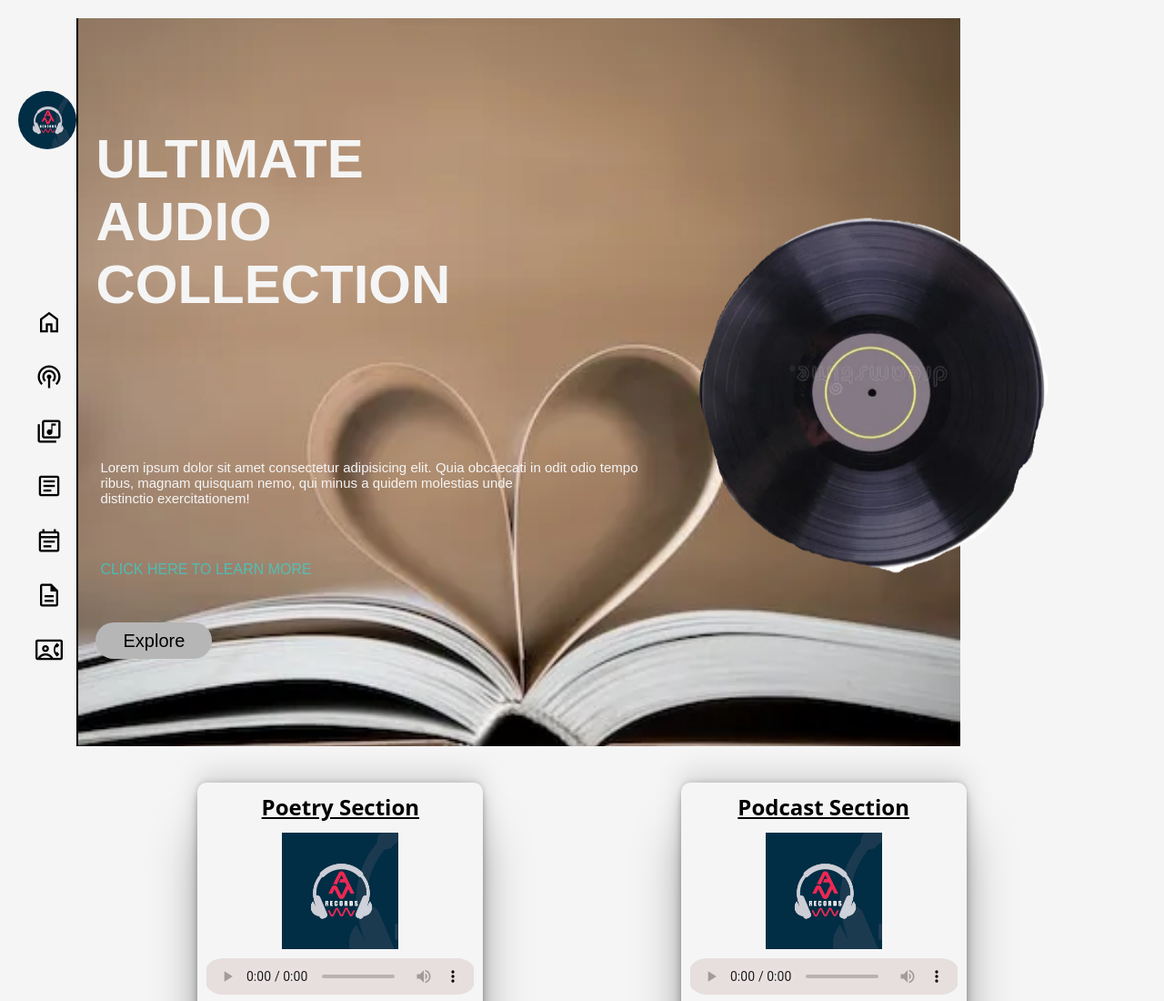
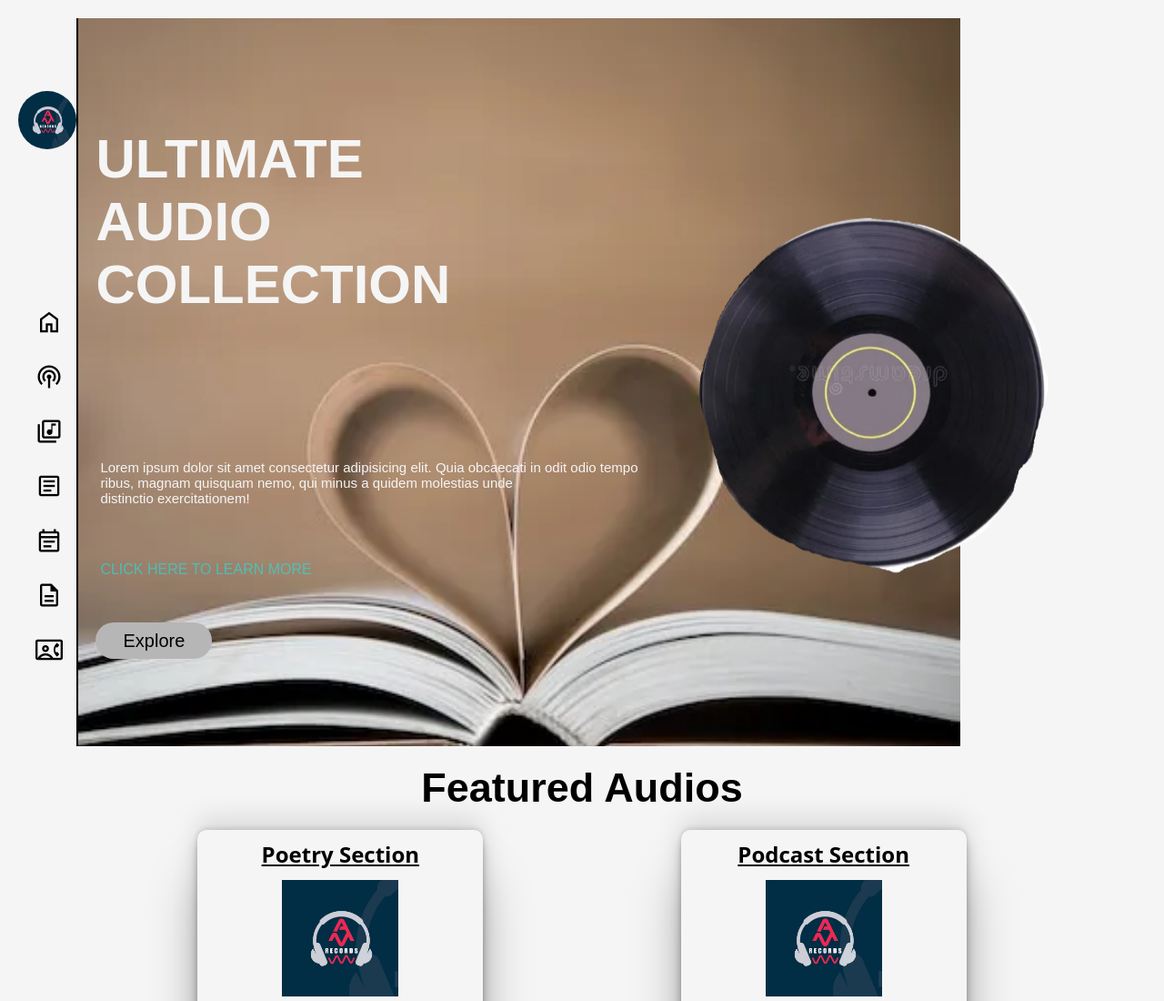
Before and after one commit to Aayushsah6969/Audio-Project, a plain HTML site: page index.html in a window 1280 px wide. Shown: the top 1100 px of the page at 91% size. Drawn offline with nearby package versions, Linux system fonts and the light colour scheme.

Commit message:
third commit

```diff
--- a/index.html
+++ b/index.html
@@ -79,13 +79,13 @@
     </div>
 
     <section class="section-2">
+      <h1>Featured Audios</h1>
       <div class="container">
         <div class="card_container">
           <div class="poetry_container">
             <h2>Poetry Section</h2>
             <div class="box">
               <img src="logo.webp" alt="">
-
               <ul>
                 <li><audio src="audio.mp3" controls></audio></li>
                 <li><audio src="audio.mp3" controls></audio></li>
@@ -115,5 +115,9 @@
         </div>
       </div>
     </section>
+
+    <section class="section-3">
+
+    </section>
   </body>
 </html>
--- a/style.css
+++ b/style.css
@@ -247,7 +247,7 @@ h2 {
     margin: auto;
     padding: 10px;
     height: 40px;
-    width: 270px;
+   /*  width: 270px; */
 }
 .box img{
     width: 10vw;
@@ -255,3 +255,7 @@ h2 {
 .section-2{
     margin-top: 20px;
 }
+.section-2 h1{
+    text-align: center;
+    font-size: 45px;
+}
```
Also changed, not shown: 1 other file.
